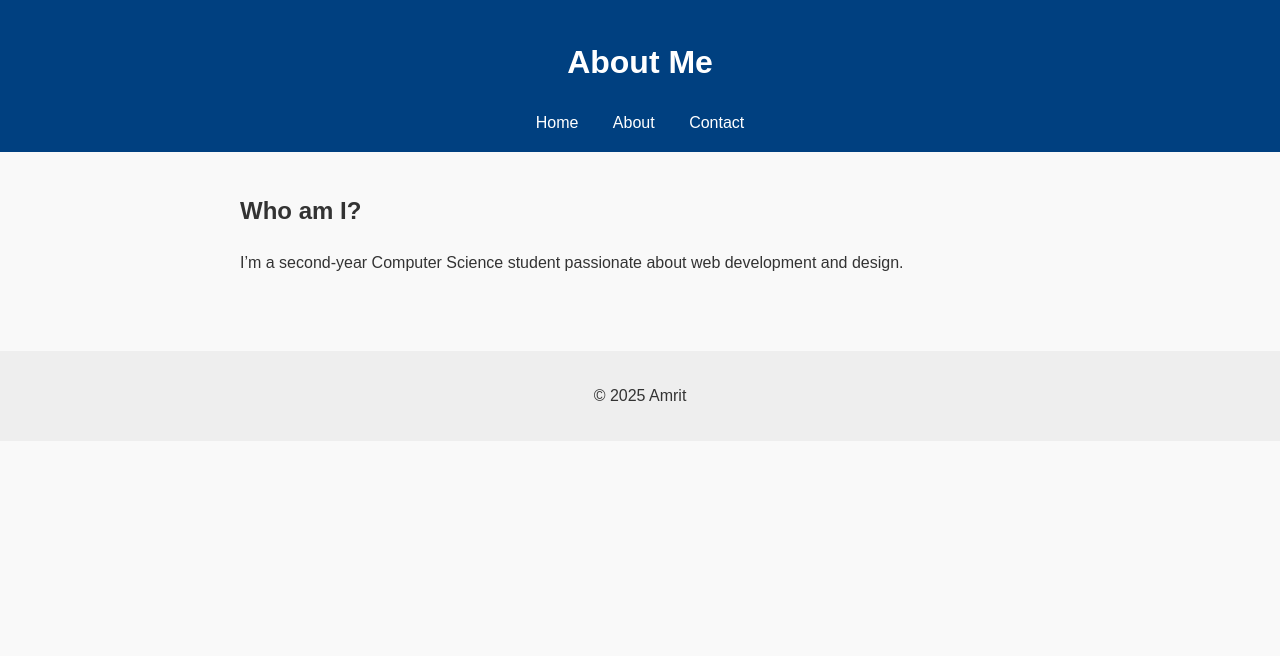
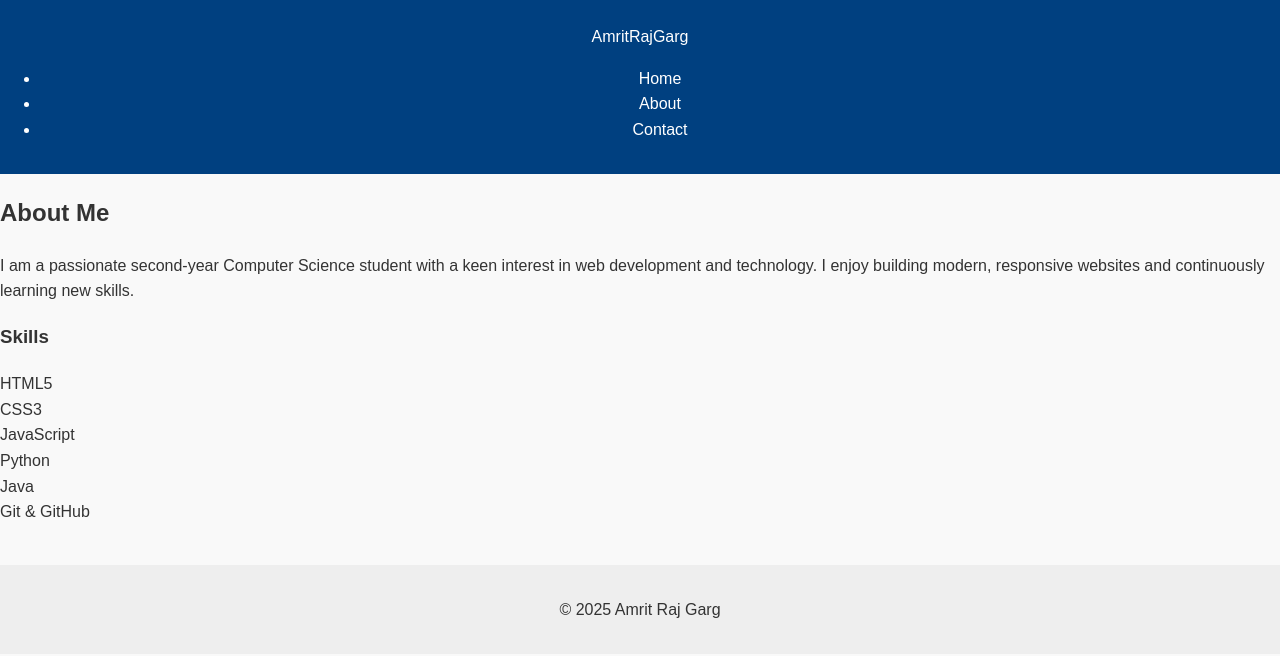
Before and after one commit to AmritRajGarg/Portfolio-website, a plain HTML site: page about.html in a window 1280 px wide. Drawn offline with Linux system fonts and the light colour scheme.

Commit message:
Update about.html

```diff
--- a/about.html
+++ b/about.html
@@ -1,29 +1,41 @@
 <!DOCTYPE html>
 <html lang="en">
 <head>
-  <meta charset="UTF-8">
-  <title>About | My Portfolio</title>
-  <link rel="stylesheet" href="css/style.css">
+  <meta charset="UTF-8" />
+  <meta name="viewport" content="width=device-width, initial-scale=1" />
+  <title>About | Amrit Raj Garg</title>
+  <link href="https://fonts.googleapis.com/css2?family=Poppins:wght@300;600&display=swap" rel="stylesheet" />
+  <link rel="stylesheet" href="css/style.css" />
 </head>
 <body>
   <header>
-    <h1>About Me</h1>
-    <nav>
-      <a href="index.html">Home</a>
-      <a href="about.html">About</a>
-      <a href="contact.html">Contact</a>
+    <nav class="navbar">
+      <div class="logo">AmritRajGarg</div>
+      <ul class="nav-links">
+        <li><a href="index.html">Home</a></li>
+        <li><a href="about.html" class="active">About</a></li>
+        <li><a href="contact.html">Contact</a></li>
+      </ul>
     </nav>
   </header>
-
-  <main>
-    <section>
-      <h2>Who am I?</h2>
-      <p>I’m a second-year Computer Science student passionate about web development and design.</p>
-    </section>
-  </main>
-
+  <section class="about-section">
+    <h2>About Me</h2>
+    <p>
+      I am a passionate second-year Computer Science student with a keen interest in web development and technology.
+      I enjoy building modern, responsive websites and continuously learning new skills.
+    </p>
+    <h3>Skills</h3>
+    <div class="skills-grid">
+      <div class="skill-card">HTML5</div>
+      <div class="skill-card">CSS3</div>
+      <div class="skill-card">JavaScript</div>
+      <div class="skill-card">Python</div>
+      <div class="skill-card">Java</div>
+      <div class="skill-card">Git & GitHub</div>
+    </div>
+  </section>
   <footer>
-    <p>&copy; 2025 Amrit</p>
+    <p>© 2025 Amrit Raj Garg</p>
   </footer>
 </body>
 </html>
```
